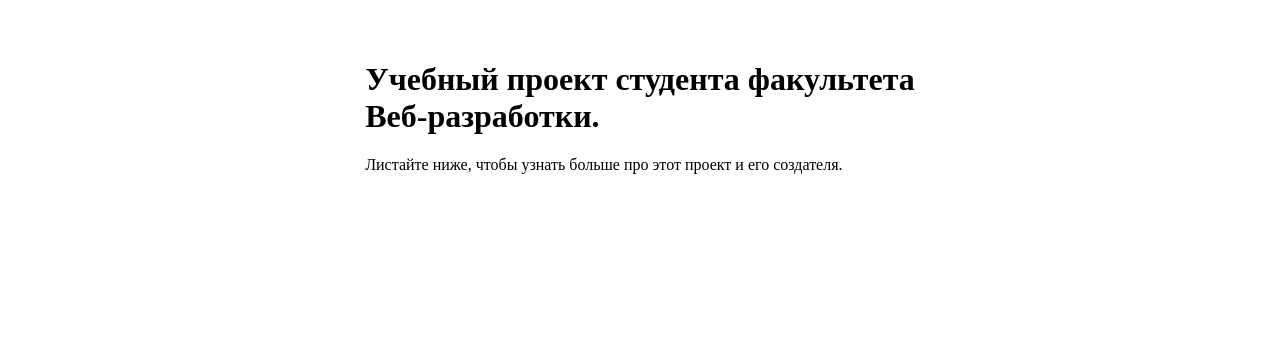
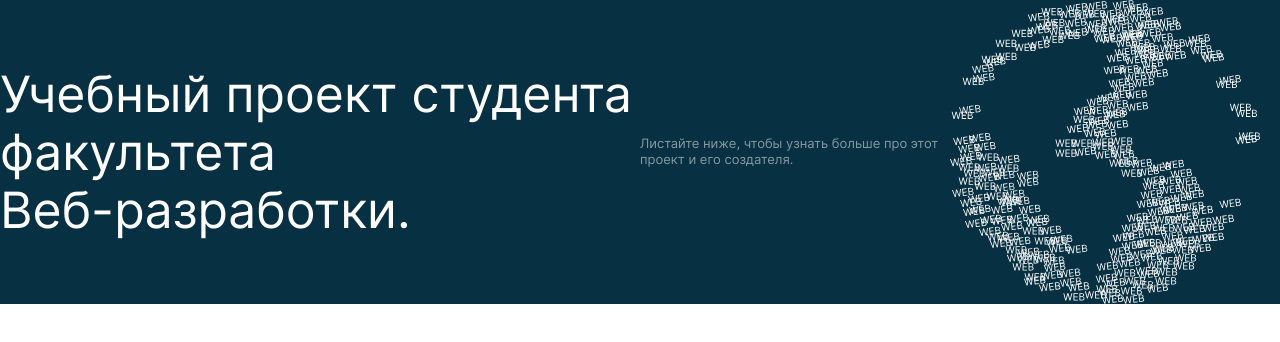
Before and after one commit to GrigoryGriko/movies-explorer-frontend, a React (Create React App) app: page / in a window 1280 px wide. Shown: the top 342 px of the page. Built offline with nearby package versions, Linux system fonts and the light colour scheme.

Commit message:
feat: работа с текстом в  секции hero

```diff
--- a/src/components/Main/Main.css
+++ b/src/components/Main/Main.css
@@ -1,11 +1,46 @@
 .content {
   display: flex;
   flex-direction: column;
-  align-items: center;
 
-  margin-top: 40px;
 }
 
+.section {
+  width: 100%;
+}
+
+.hero {
+  position: relative;
+  display: flex;
+  align-items: center;
+  justify-content: left;
+
+  background-color: #073042;
+}
+
+.hero__description {
+  margin: 0;
+
+  width: 640px;
+
+  font-size: 50px;
+  font-weight: 400;
+  font-family: 'Inter';
+  color: #FFF;
+  line-height: 58px;
+}
+.hero__text {
+  margin: 0;
+
+  width: 310px;
+
+  font-size: 13px;
+  font-weight: 400;
+  font-family: 'Inter';
+  color: #FFF;
+  line-height: 15.73px;
+
+  opacity: .5;
+}
 .hero__landing-logo {
   width: 310px;
   height: 304px;
--- a/src/components/Main/Main.js
+++ b/src/components/Main/Main.js
@@ -2,13 +2,13 @@ import React from 'react';
 
 function Main() {
   return (
-    <main className="content section">
-      <section className="hero">
-      <h1>
+    <main className="content">
+      <section className="hero section">
+      <h1 className="hero__description">
         Учебный проект студента факультета<br></br>
         Веб-разработки.
       </h1>
-      <p>
+      <p className="hero__text">
         Листайте ниже, чтобы узнать больше про этот проект и его создателя.
       </p>
 
```
